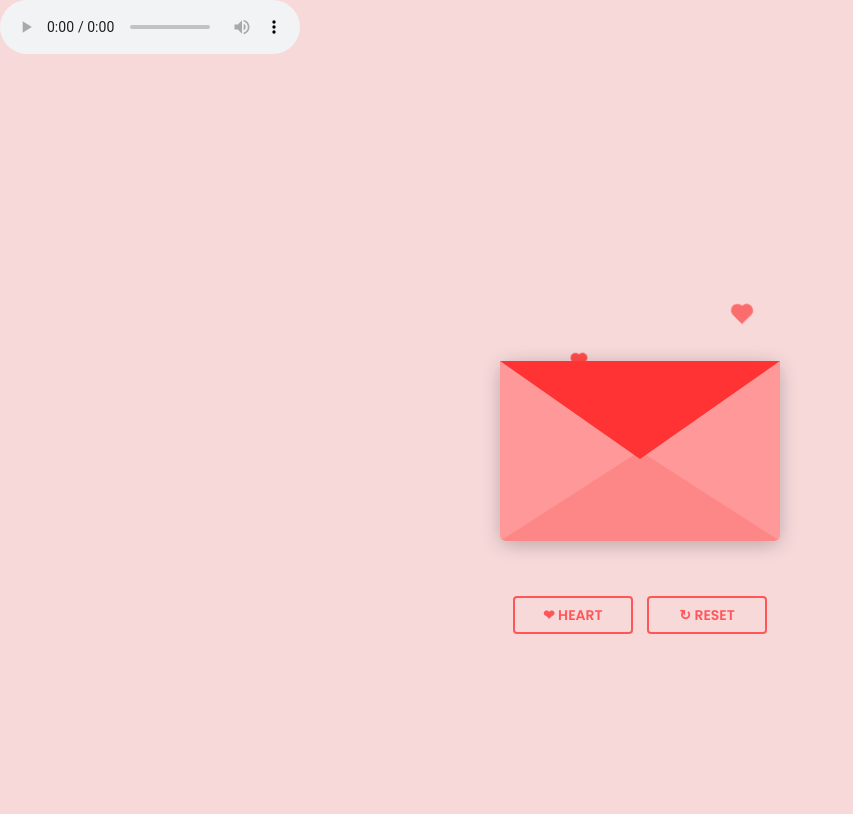
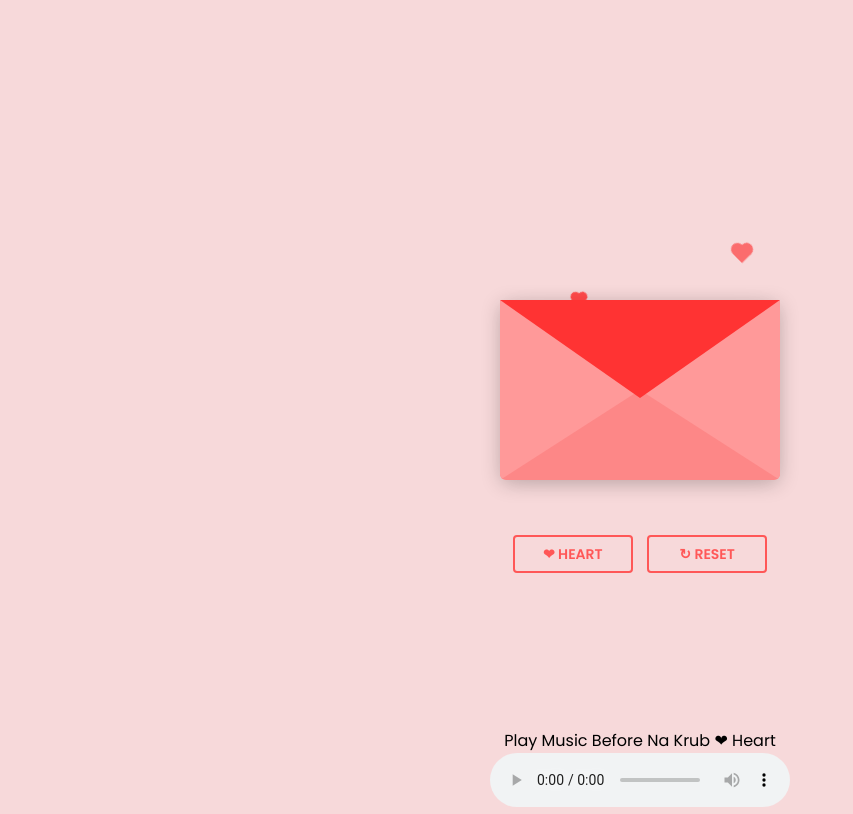
Before and after one commit to ryuzahacker/Heart-letter-Valentine-s-Day, a plain HTML site: page index.html in a window 1280 px wide. Shown: the whole page, without its empty margins (0-853 px from the left). Drawn offline with nearby package versions, Linux system fonts and the light colour scheme.

Commit message:
Update index.html

```diff
--- a/index.html
+++ b/index.html
@@ -12,9 +12,6 @@
 </head>
 
 <body>
-    <audio autoplay loop controls>
-        <source src="Fallinlove.mp3" type="audio/mpeg">
-    </audio>
     <div class="envlope-wrapper">
         <div id="envelope" class="close">
             <div class="front flap"></div>
@@ -51,7 +48,13 @@
         <!-- <button id="open">Open</button> -->
         <button id="reset">↻ Reset</button>
     </div>
-
+    <br><br><br><br><br><br>
+    <div align="center"> Play Music Before Na Krub &#10084; Heart</div>
+    <div align="center">
+        <audio autoplay loop controls>
+            <source src="Fallinlove.mp3" type="audio/mpeg">
+        </audio>
+    </div>
 
     <!-- partial -->
     <script src='https://cdnjs.cloudflare.com/ajax/libs/jquery/3.5.1/jquery.min.js'></script>
```
